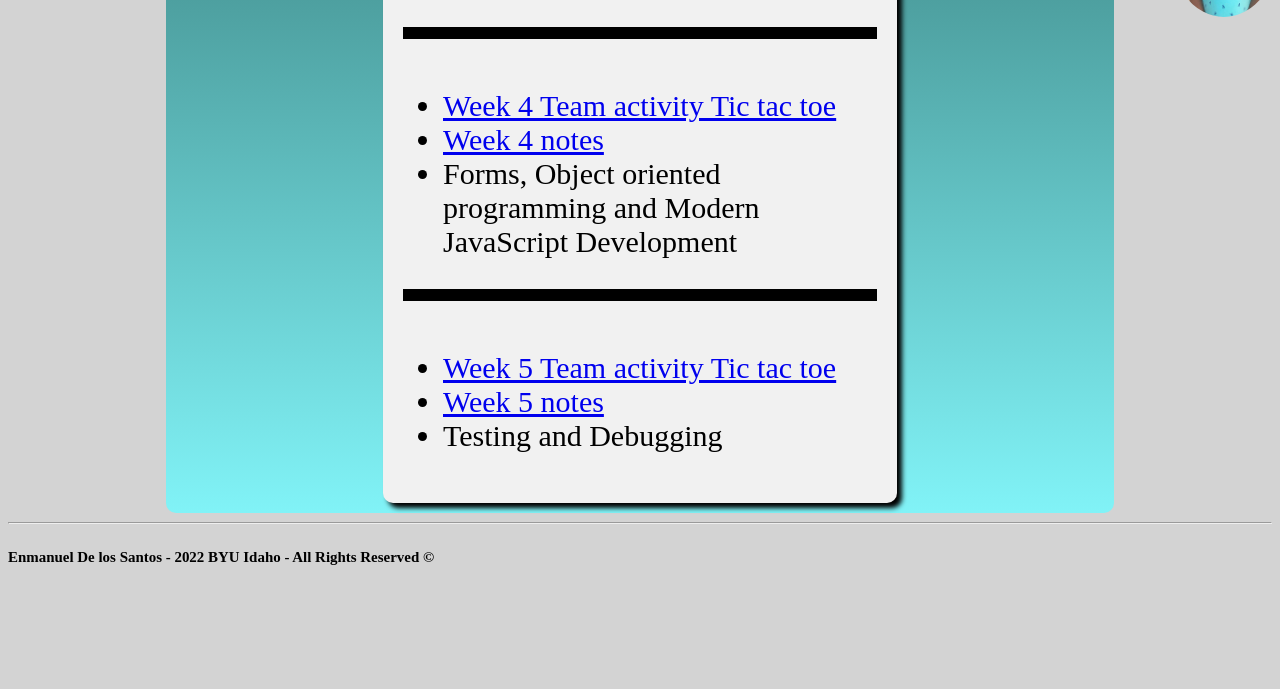
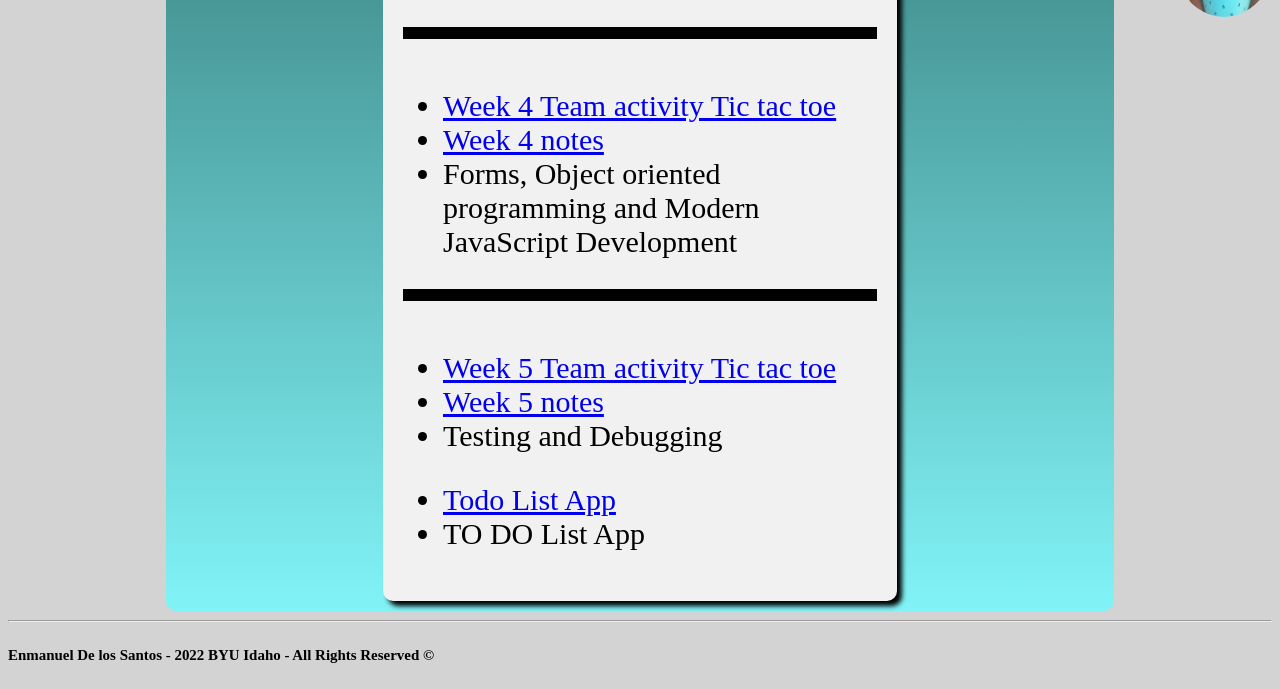
Before and after one commit to Eldor48/WDD330, a plain HTML site: page index.html in a window 1280 px wide. Shown: the part 783-1472 px from the top of the page. Before the commit the page ends 1374 px from the top, so only its background shows below. Drawn offline with Linux system fonts and the light colour scheme.

Commit message:
updating to do list

```diff
--- a/index.html
+++ b/index.html
@@ -51,6 +51,10 @@
                 <li>Testing and Debugging</li>
 
             </ul>
+            <ul>
+                <li><a href="week 6/todo.html">Todo List App</a></li>
+                <li>TO DO List App</li>
+            </ul>
         </div>
         </div>
 
```
